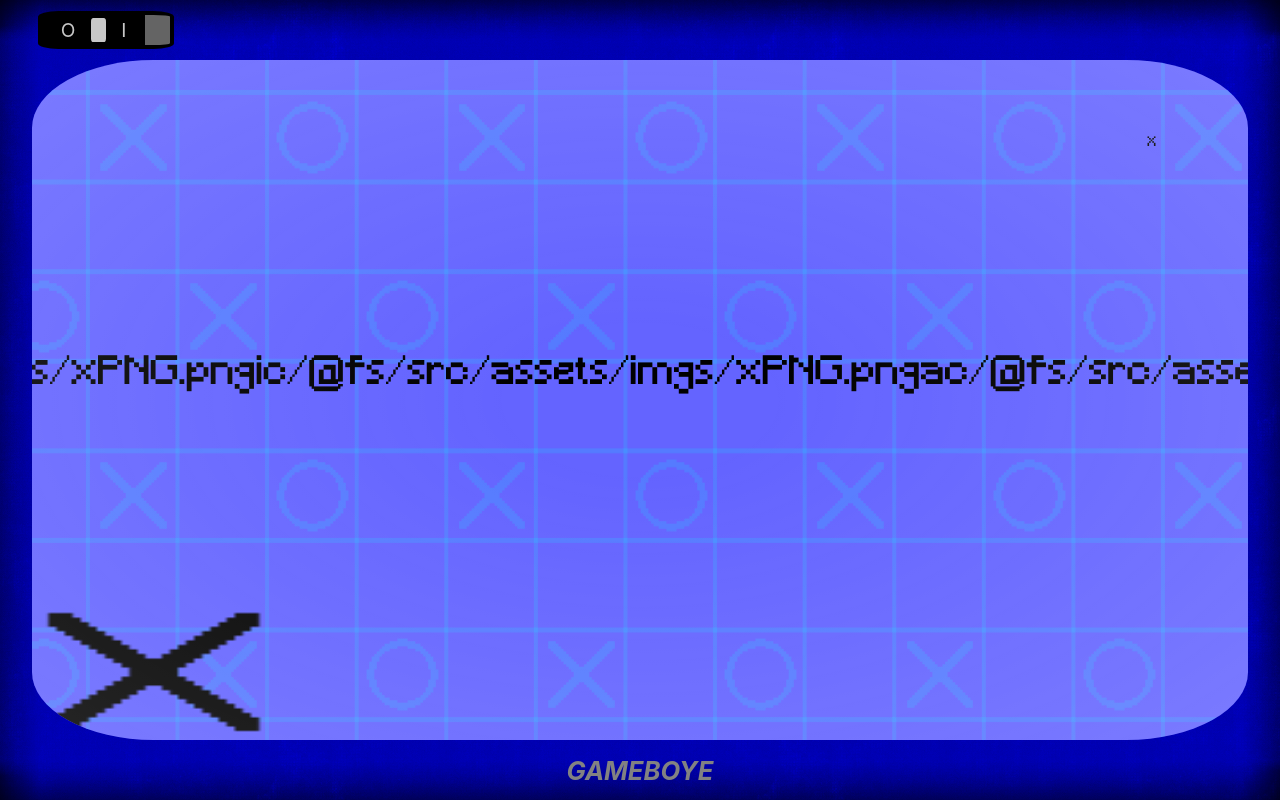
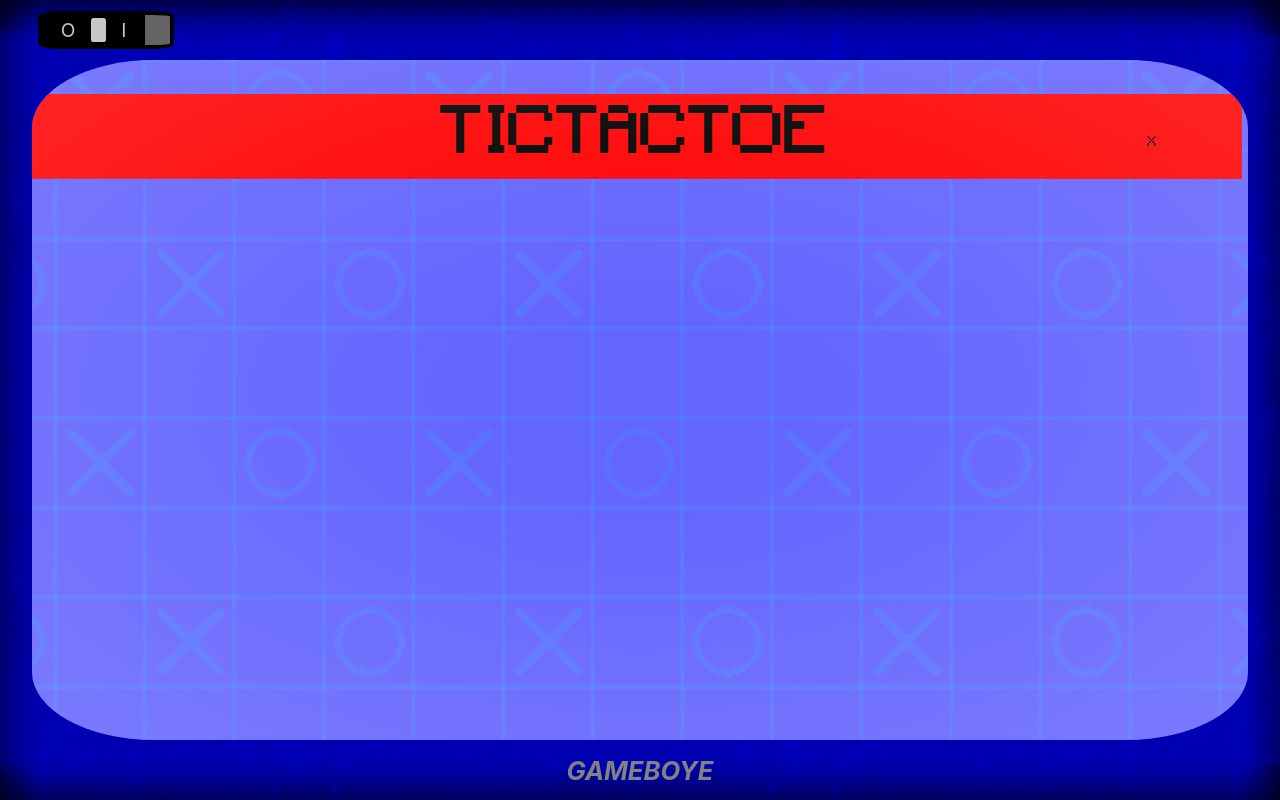
Before and after one commit to SheepishlySheeping/GameBoye, a React (Create React App) app: page / in a window 1280 px wide. Built offline with nearby package versions, Linux system fonts and the light colour scheme.

Commit message:
Tictactoe progress

```diff
--- a/src/assets/styles/App.css
+++ b/src/assets/styles/App.css
@@ -153,7 +153,7 @@ p {
 }
 
 .animatedBackground {
-  animation: animateBackground 15s linear infinite;
+  animation: animateBackground 20s linear infinite;
   z-index: 0;
   position: absolute;
   width: 200%;
@@ -161,8 +161,8 @@ p {
   top: -80%;
   left: -80%;
   background:
-    linear-gradient(90deg, rgba(0, 255, 255, 0.15) 5%, transparent 1%),
-    linear-gradient(0deg, rgba(0, 255, 255, 0.15) 5%, transparent 1%);
+    linear-gradient(90deg, rgba(0, 255, 255, 0.1) 5%, transparent 1%),
+    linear-gradient(0deg, rgba(0, 255, 255, 0.1) 5%, transparent 1%);
   background-size: 7vw 7vw;
 }
 
@@ -170,7 +170,7 @@ p {
   position: absolute;
   width: 6vw;
   height: 6vw;
-  opacity: 0.15;
+  opacity: 0.1;
   filter: brightness(0) saturate(100%) invert(86%) sepia(96%) saturate(1937%) hue-rotate(104deg) brightness(107%) contrast(104%);
 }
 
--- a/src/components/ScreenTicTacToe.js
+++ b/src/components/ScreenTicTacToe.js
@@ -4,24 +4,24 @@ import { motion } from 'framer-motion';
 import xPNG from '../assets/imgs/xPNG.png';
 import oPNG from '../assets/imgs/oPNG.png';
 
-const name = [xPNG, "i", "c", xPNG, "a", "c", xPNG, "o", "e"];
+const name = ["T", "I", "C", "T", "A", "C", "T", "O", "E"];
 
 const screenTicTacToe = ({ setGameState }) => {
     return (
         <>
             <button onClick={() => setGameState("gameMenu")} className="buttonHover" style={{ position: "absolute", width: "5vw", height: "3vw", top: "5vw", right: "5vw", zIndex: "3" }}>X</button>
-            <div className="menuTitleHolder sway" >
+            <div className="menuTitleHolder sway" style={{ backgroundColor: "red", marginTop: "3%"}} >
                 {name.map((a, index) => (
                                     <motion.div
                                         key={index}
-                                        initial={{y: "20vw"}}
-                                        animate={{y: 0}}
+                                        style={{
+                                            fontSize: "5rem"
+                                        }}
                                     >
-                                        {typeof a === "string" ? a : <img src={a} alt="X" style={{ height: "1.5em" }} />}
+                                     {a}
                                     </motion.div>
                                 ))}
             </div>
-            <img src={xPNG} style={{ position: "absolute", bottom: 0, width: "20%", height: "20%"}} />
         </>
     )
 }
```
